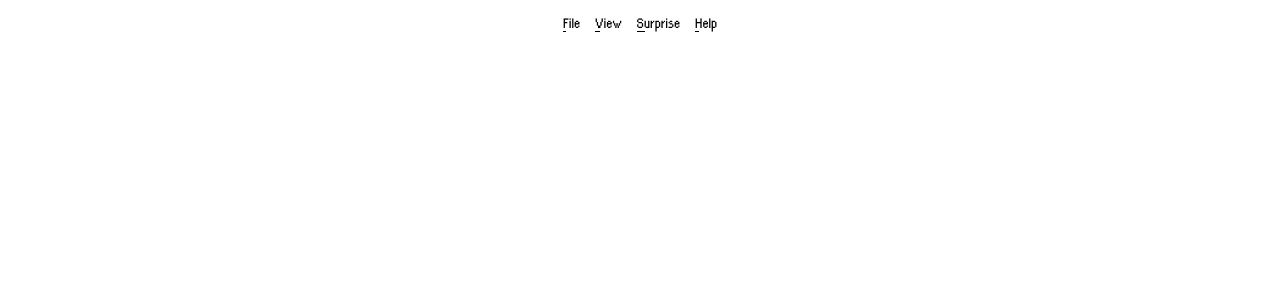
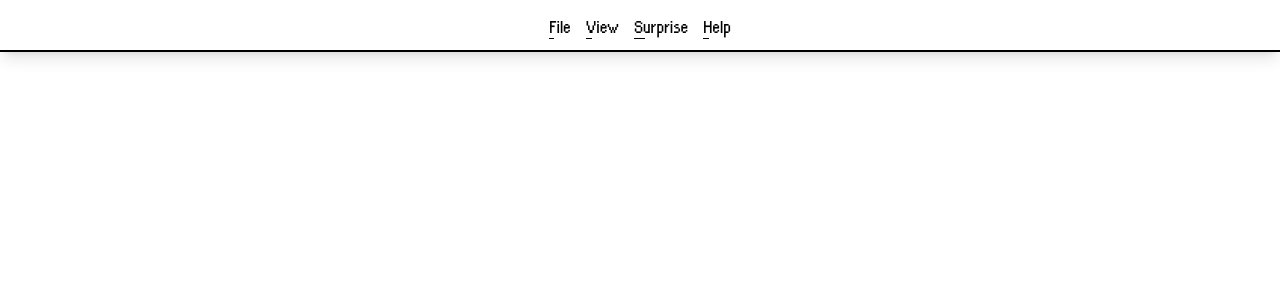
Before and after one commit to achiewe/project-erko-front, a Next.js app: page /erko in a window 1280 px wide. Shown: the top 300 px of the page. Built offline with nearby package versions, Linux system fonts and the light colour scheme.

Commit message:
add border bottom on the header and do on them some drop down shadow

```diff
--- a/src/app/components/Header/Header.tsx
+++ b/src/app/components/Header/Header.tsx
@@ -1,11 +1,13 @@
 export default function Header() {
   return (
-    <header className="w-full bg-white py-[10px]">
+    <header className="w-full bg-white py-[10px] border-b-[2px] border-black shadow-lg">
       <nav className="w-full flex flex-row justify-center items-center gap-[15px]">
-        <button className="relative underline-button">File</button>
-        <button className="relative underline-button">View</button>
-        <button className="relative underline-button">Surprise</button>
-        <button className="relative underline-button">Help</button>
+        <button className="relative underline-button text-[20px]">File</button>
+        <button className="relative underline-button text-[20px]">View</button>
+        <button className="relative underline-button text-[20px]">
+          Surprise
+        </button>
+        <button className="relative underline-button text-[20px]">Help</button>
       </nav>
     </header>
   );
--- a/src/app/globals.css
+++ b/src/app/globals.css
@@ -21,7 +21,7 @@ body {
     position: absolute;
     bottom: 2px;
     left: 0;
-    height: 1px;
+    height: 0.5px;
     width: 20%;
     background-color: currentColor;
   }
```
